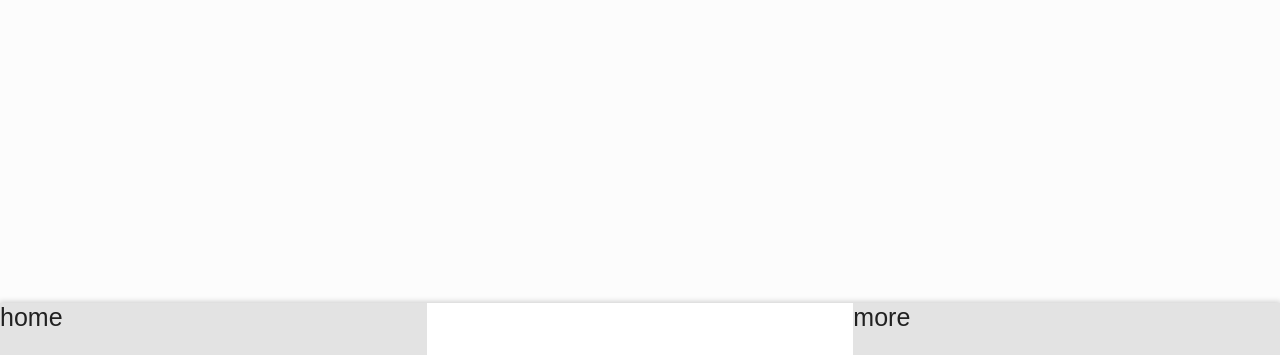
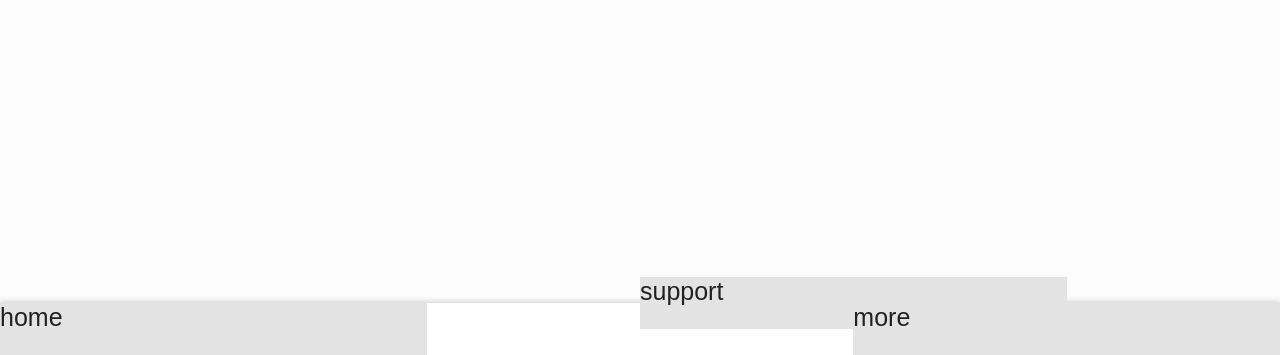
Before and after one commit to EricHsia7/password.gen, a plain HTML site: page test-bottom-bar-a.html in a window 1280 px wide. Shown: the part 445-800 px from the top of the page. Drawn offline with nearby package versions, Linux system fonts and the light colour scheme.

Commit message:
Update test-bottom-bar-a.html

```diff
--- a/test-bottom-bar-a.html
+++ b/test-bottom-bar-a.html
@@ -26,7 +26,7 @@
 </style>
 <div class="topbar" style="top:auto;bottom:0px;" id="bottom">
   <div class="bottom-btn-b" style="left:0%;">home</div>
-  <div class="bottom-btn-b" style="left:calc((100% / 3) * 2)">support</div>
+  <div class="bottom-btn-b" style="left:50%;transform:translate(0%,-50%);">support</div>
   <div class="bottom-btn-b" style="right:0%;">more</div>
 </div>
 
```
